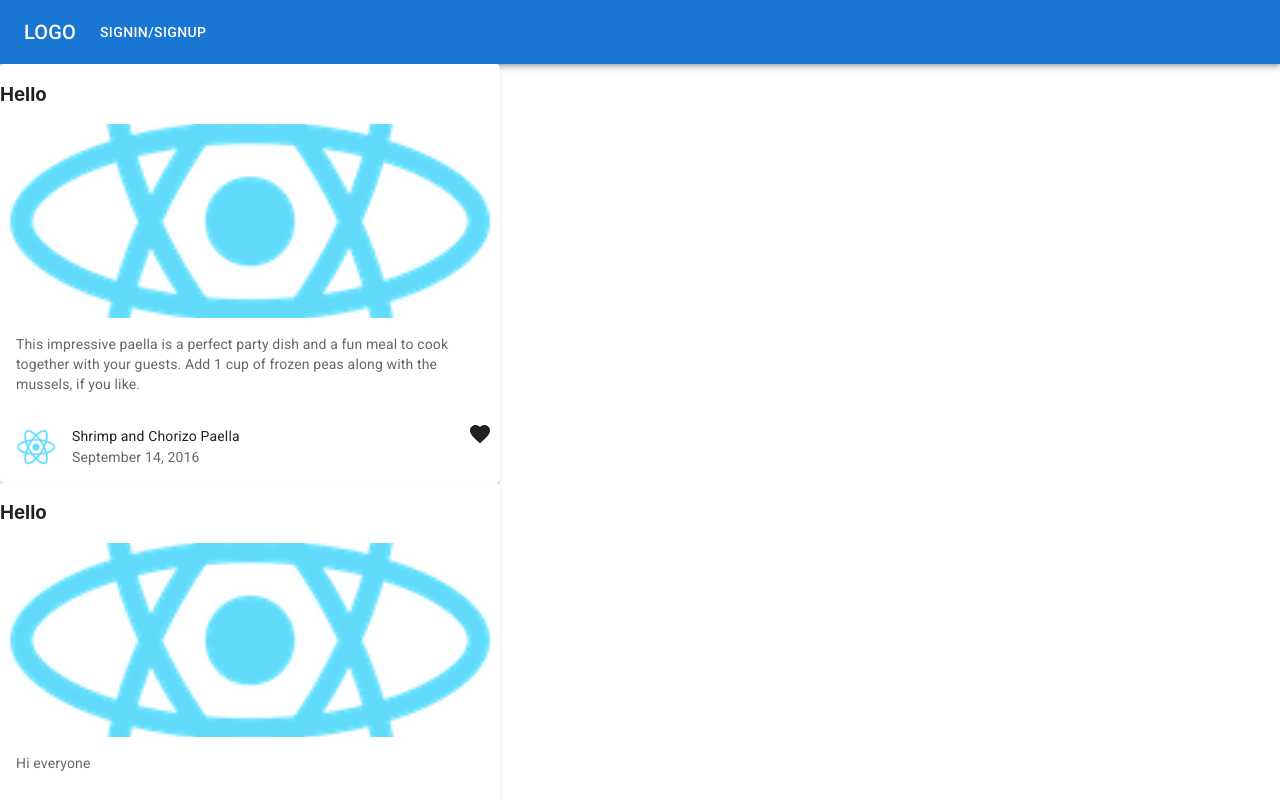
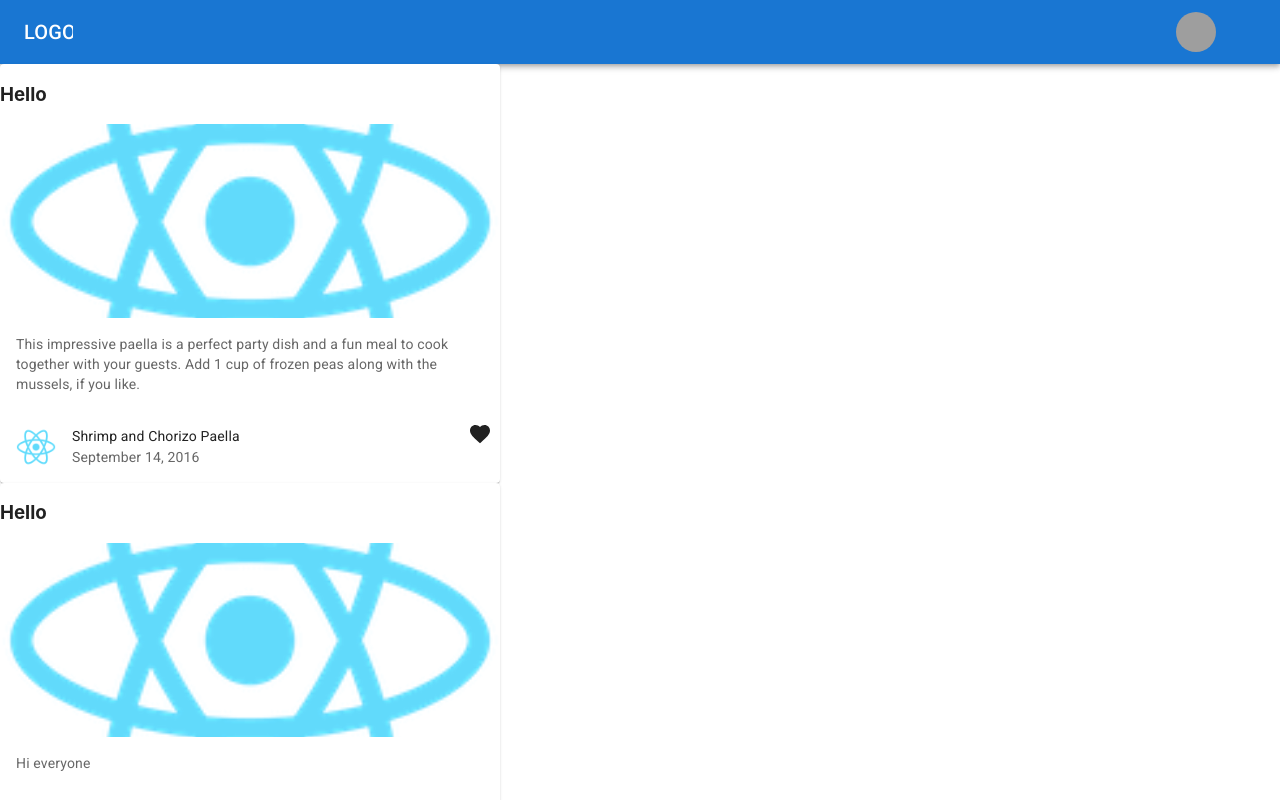
Before and after one commit to Shreejichandra/webtech-blogs, a React (Create React App) app: page / in a window 1280 px wide. Shown: the top 800 px of the page. Built offline with nearby package versions, Linux system fonts and the light colour scheme; grey boxes are pictures that could not be loaded.

Commit message:
Profile Routing

```diff
--- a/src/App.js
+++ b/src/App.js
@@ -11,7 +11,7 @@ import UserArticles from "./components/UserArticles";
 
 function App() {
   const [showSignIn, setShowSignIn] = useState(false);
-  const [isLoggedIn, setIsLoggedIn] = useState(false);
+  const [isLoggedIn, setIsLoggedIn] = useState(true);
 
   useEffect(() => {
     const token = localStorage.getItem("token");
@@ -33,7 +33,7 @@ function App() {
         setShowSignIn={setShowSignIn}
         setIsLoggedIn={setIsLoggedIn}
       />
-      <BrowserRouter>
+      {/* <BrowserRouter> */}
       <Routes>
         <Route exact path="/" element={<Feed />} />
         <Route exact path="/profile" element={<Profile />} />
@@ -44,7 +44,7 @@ function App() {
         <Route exact path="/article/:id" element={<ArticleView />} />
         {/* <Route path="/article/:id" element={(props) => (<ArticleView {...props} />)} /> */}
       </Routes>
-      </BrowserRouter>
+      {/* </BrowserRouter> */}
     </div>
   );
 }
--- a/src/components/Profile.js
+++ b/src/components/Profile.js
@@ -8,8 +8,10 @@ import Container from "@mui/material/Container";
 import Avatar from "@mui/material/Avatar";
 import Tooltip from "@mui/material/Tooltip";
 import MenuItem from "@mui/material/MenuItem";
+import { useNavigate } from "react-router-dom";
+import { BrowserRouter } from 'react-router-dom';
 
-function Profile({setIsLoggedIn}) {
+function Profile({ setIsLoggedIn }) {
   const [anchorElNav, setAnchorElNav] = React.useState(null);
   const [anchorElUser, setAnchorElUser] = React.useState(null);
 
@@ -29,6 +31,14 @@ function Profile({setIsLoggedIn}) {
     setAnchorElUser(null);
   };
 
+
+
+  const navigate = useNavigate();
+  const ArticlesPage = () => {
+    navigate("/userarticles");
+    handleCloseUserMenu();
+  }
+
   const logout = () => {
     localStorage.removeItem("token");
     setIsLoggedIn(false);
@@ -38,7 +48,7 @@ function Profile({setIsLoggedIn}) {
   const settings = [
     {
       name: "Profile",
-      onClick: handleCloseUserMenu
+      onClick: ArticlesPage
     },
     {
       name: "Logout",
--- a/src/index.js
+++ b/src/index.js
@@ -3,11 +3,12 @@ import ReactDOM from 'react-dom';
 import './index.css';
 import App from './App';
 import reportWebVitals from './reportWebVitals';
+import { BrowserRouter } from 'react-router-dom';
 
 ReactDOM.render(
-  <React.StrictMode>
+  <BrowserRouter>
     <App />
-  </React.StrictMode>,
+  </BrowserRouter>,
   document.getElementById('root')
 );
 
```
Lines whose indentation alone changed are shown as unchanged.
